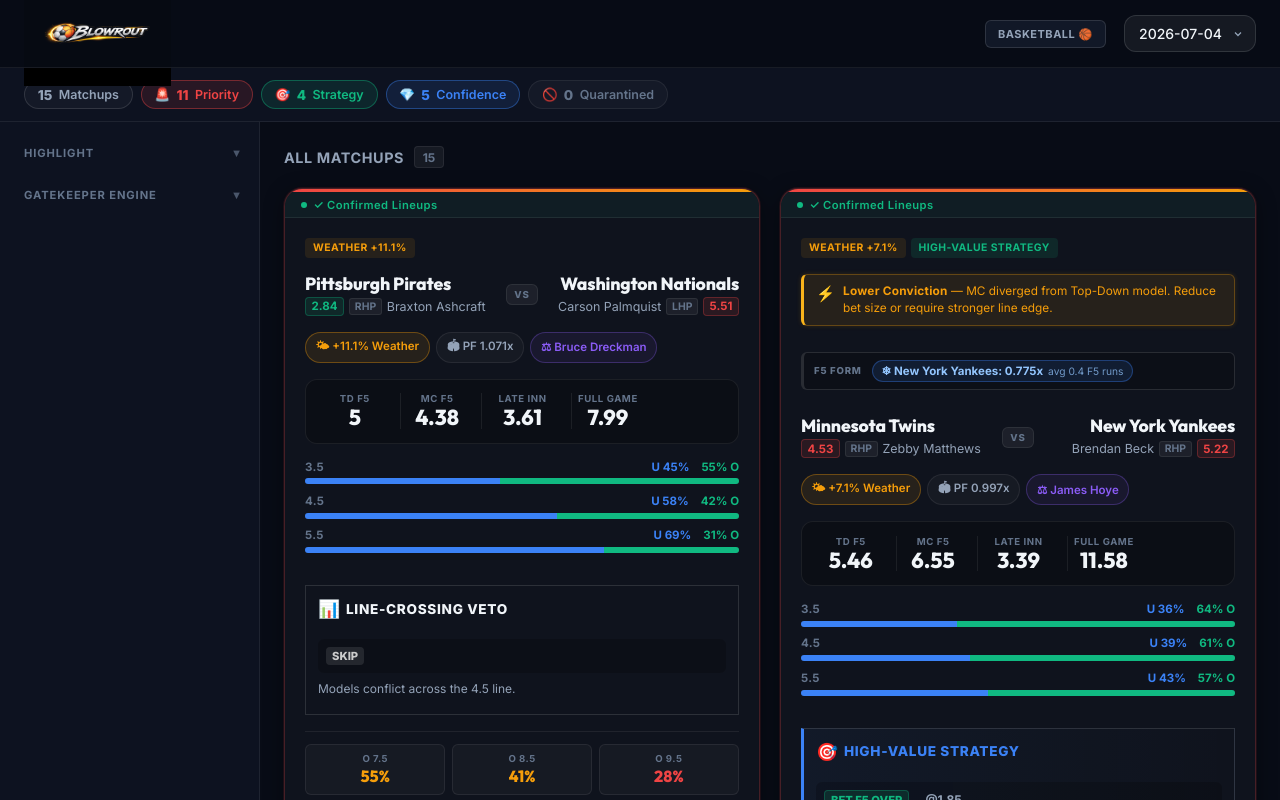
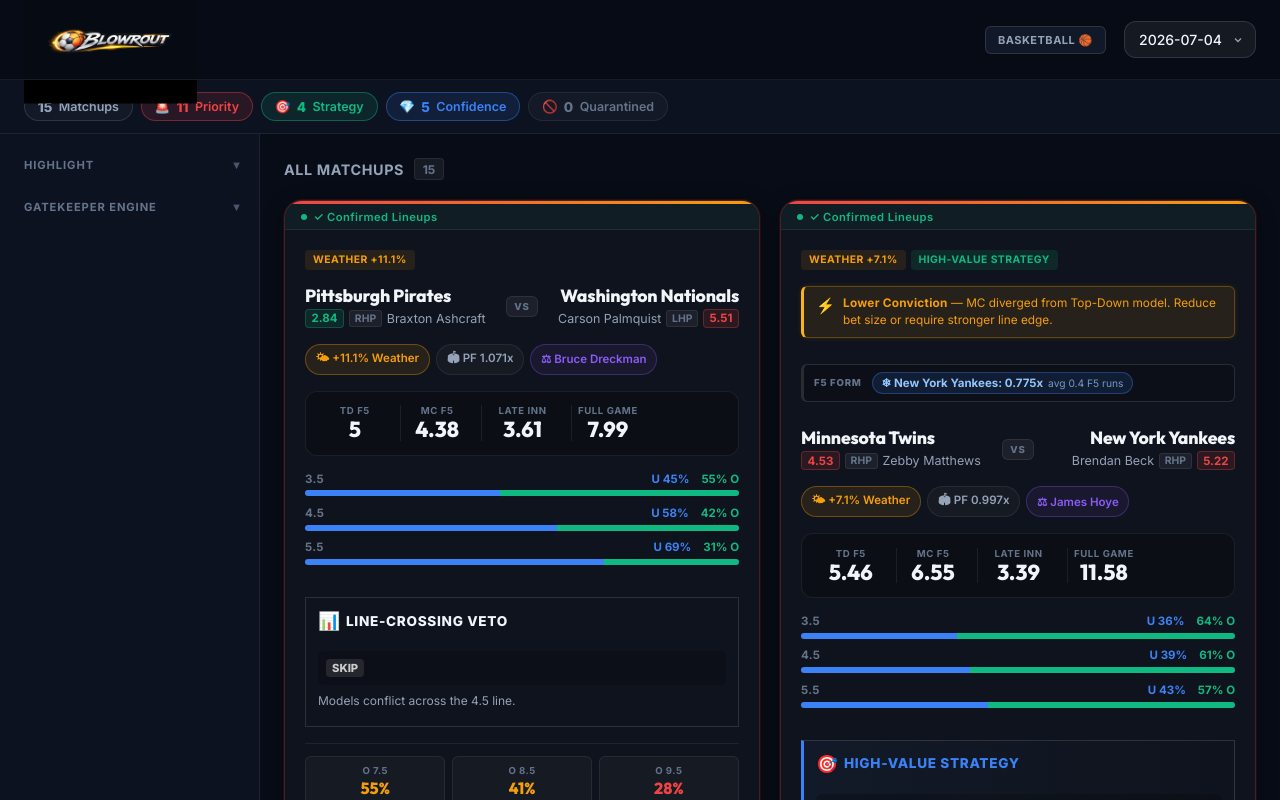
Before and after one commit to kadafs/baseball-dashboard, a React (Vite) app: page / in a window 1280 px wide. Shown: the top 800 px of the page. Built offline with nearby package versions, Linux system fonts and the light colour scheme.

Commit message:
feat: add base styles and design tokens for baseball dashboard layout

```diff
--- a/src/index.css
+++ b/src/index.css
@@ -35,7 +35,7 @@
   --radius-xl:  24px;
 
   --sidebar-w:  260px;
-  --header-h:   68px;
+  --header-h:   80px;
 
   --ease-out: cubic-bezier(0.16, 1, 0.3, 1);
 }
@@ -86,13 +86,13 @@
 }
 
 .logo-img {
-  height: 98px;
+  height: 115px;
   width: auto;
   object-fit: contain;
   display: block;
   position: absolute;
   left: 0;
-  top: 55%;
+  top: 58%;
   transform: translateY(-50%);
   z-index: 10;
   mix-blend-mode: screen;
```
